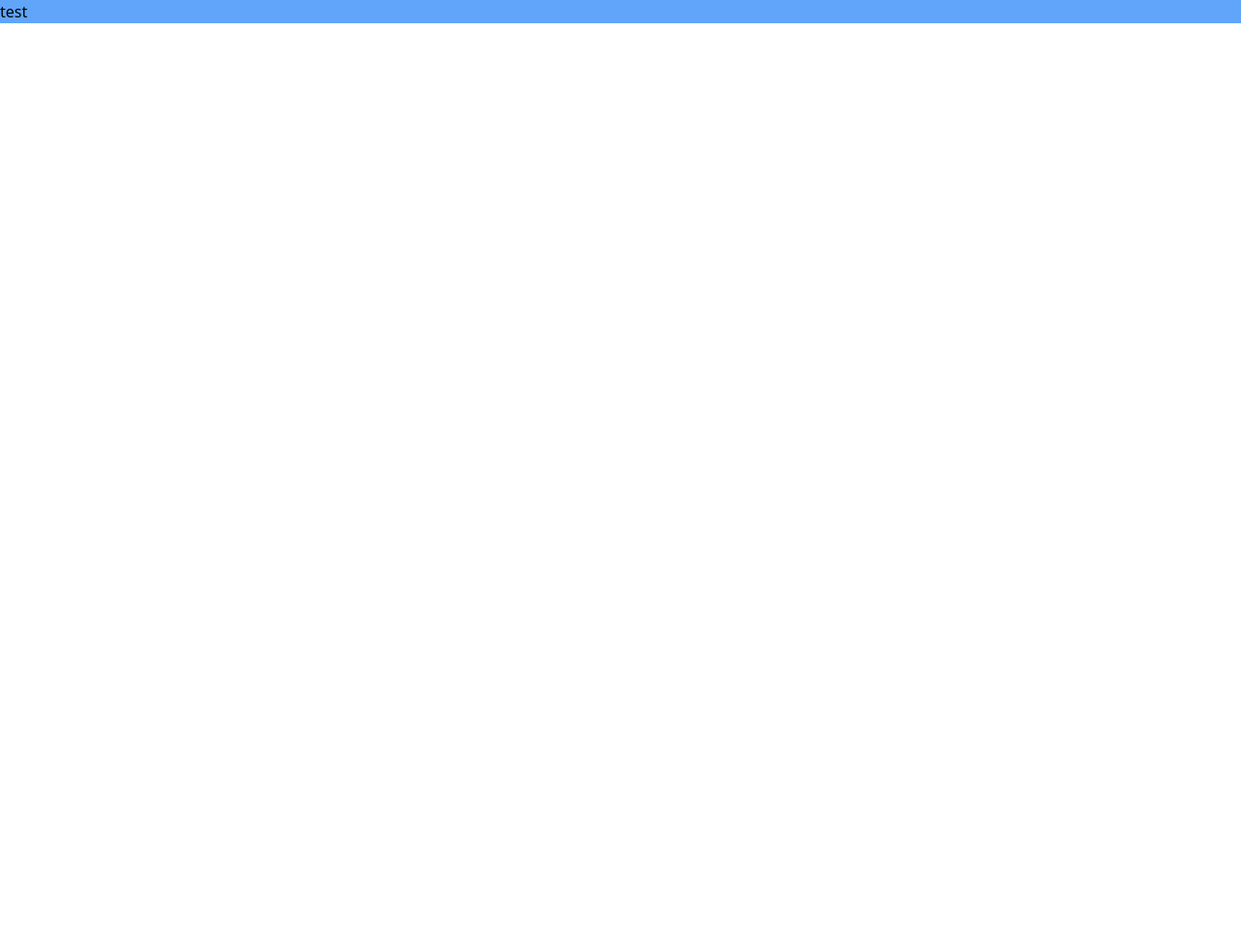
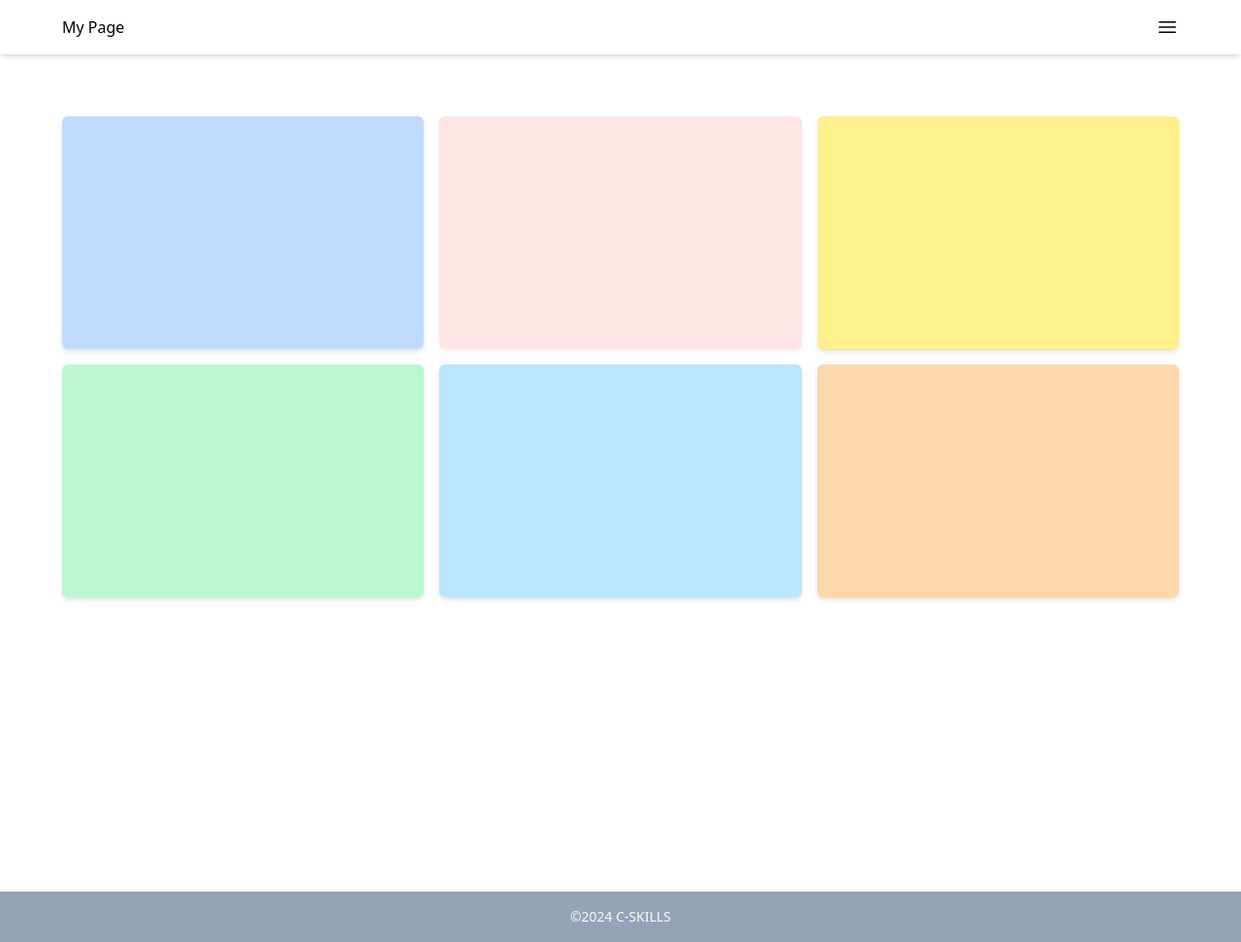
Before and after one commit to taiki-hashibe/c-skills, a plain HTML site: page index.html in a window 1280 px wide. Shown: the whole page at 97% size. Before the commit the page ends 800 px from the top, so only its background shows below. Drawn offline with nearby package versions, Linux system fonts and the light colour scheme.

Commit message:
create tailwind-2

```diff
--- a/index.html
+++ b/index.html
@@ -5,11 +5,49 @@
     <meta charset="UTF-8">
     <meta name="viewport" content="width=device-width, initial-scale=1.0">
     <script src="https://cdn.tailwindcss.com"></script>
-    <title>Document</title>
+    <title>Tailwindcssを使ってみる</title>
 </head>
 
 <body>
-    <h1 class="bg-blue-400">test</h1>
+    <header class="px-16 py-4 shadow-md">
+        <nav class="flex justify-between">
+            <h1>
+                <a href="#">My Page</a>
+            </h1>
+            <button>
+                <svg xmlns="http://www.w3.org/2000/svg" fill="none" viewBox="0 0 24 24" stroke-width="1.5"
+                    stroke="currentColor" class="size-6">
+                    <path stroke-linecap="round" stroke-linejoin="round"
+                        d="M3.75 6.75h16.5M3.75 12h16.5m-16.5 5.25h16.5" />
+                </svg>
+            </button>
+        </nav>
+    </header>
+    <main class="min-h-screen px-16">
+        <div class="grid grid-cols-3 gap-4 mt-16">
+            <div class="w-full h-60 bg-blue-200 rounded-md shadow-md duration-100 hover:bg-blue-400">
+
+            </div>
+            <div class="w-full h-60 bg-red-200 rounded-md shadow-md animate-pulse">
+
+            </div>
+            <div class="w-full h-60 bg-yellow-200 rounded-md shadow-md">
+
+            </div>
+            <div class="w-full h-60 bg-green-200 rounded-md shadow-md">
+
+            </div>
+            <div class="w-full h-60 bg-sky-200 rounded-md shadow-md">
+
+            </div>
+            <div class="w-full h-60 bg-orange-200 rounded-md shadow-md">
+
+            </div>
+        </div>
+    </main>
+    <footer class="px-16 py-4 bg-slate-400">
+        <p class="text-center text-slate-50 text-sm">&copy;2024 C-SKILLS</p>
+    </footer>
 </body>
 
 </html>
```
